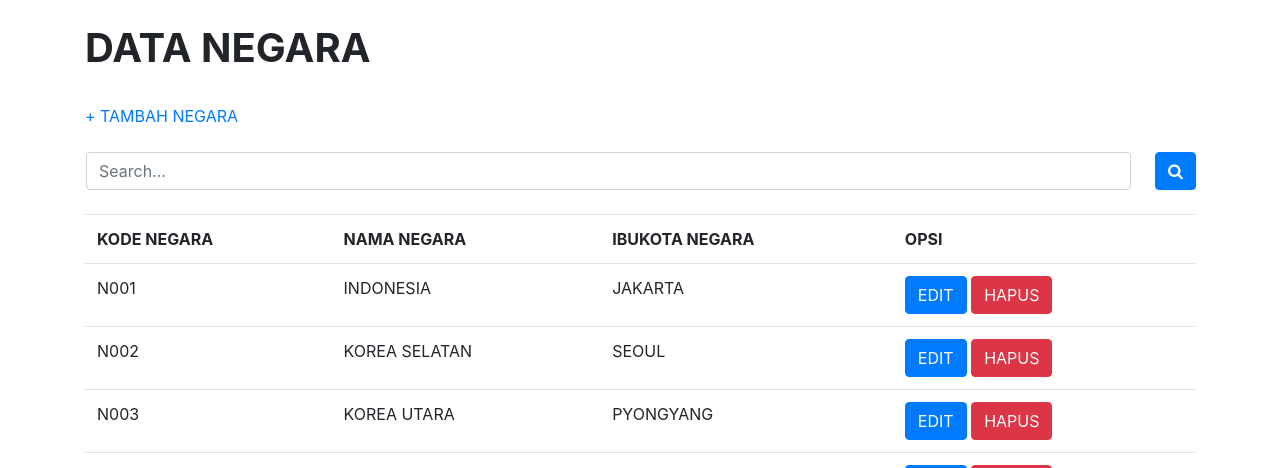
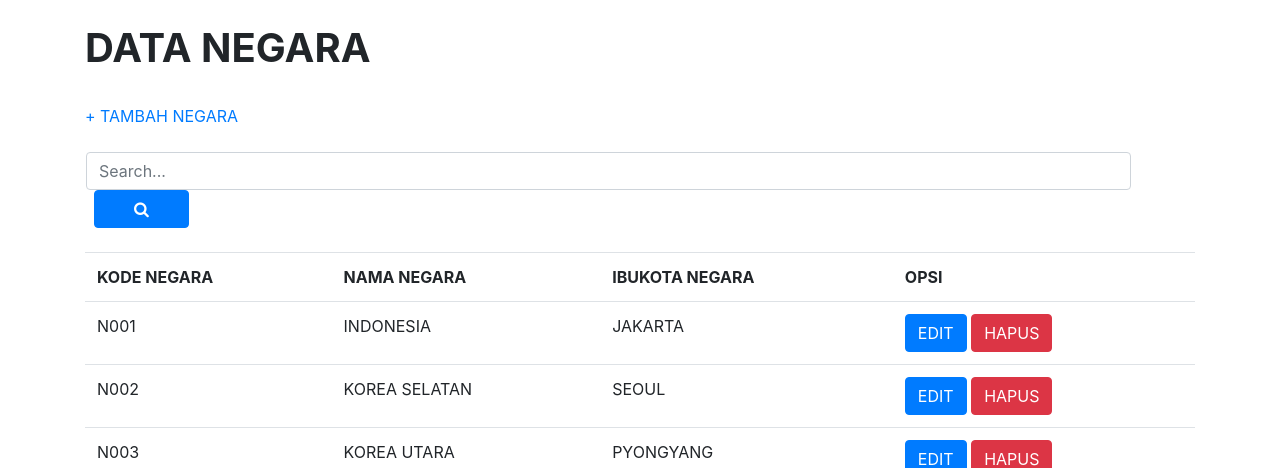
Before and after one commit to doniwirawan/simple-CRUD, a PHP site: page /index.php in a window 1280 px wide. Shown: the top 468 px of the page. Run offline with PHP 8.4, Linux system fonts and the light colour scheme; data comes from the database, SQL or seed files in the repository; some libraries are stand-ins or nearby versions.

```diff
--- a/index.php
+++ b/index.php
@@ -26,7 +26,7 @@
 
     <form method="GET" action="" class="row">
       <input type="text" name="cari" placeholder="Search..." class="form-control col-11 ml-3">
-      <button type="submit" class="btn btn-primary ml-4"><i class="fa fa-search"></i></button>
+      <button type="submit" class="btn btn-primary ml-4 col-1"><i class="fa fa-search"></i></button>
     </form>
     <br>
 
```
